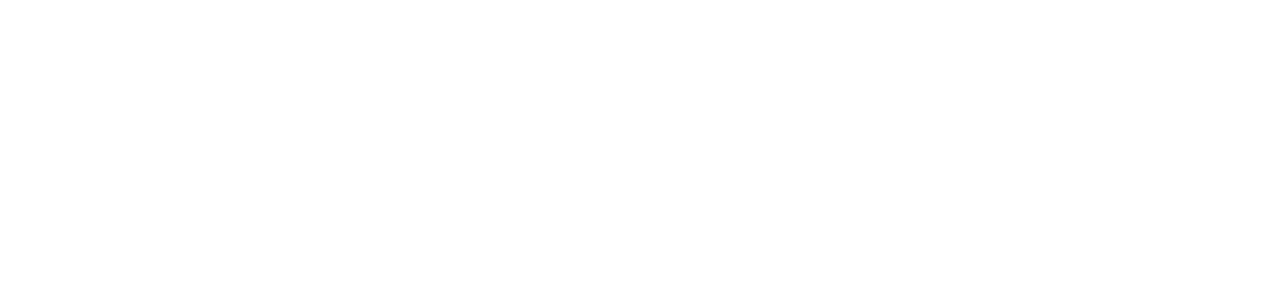
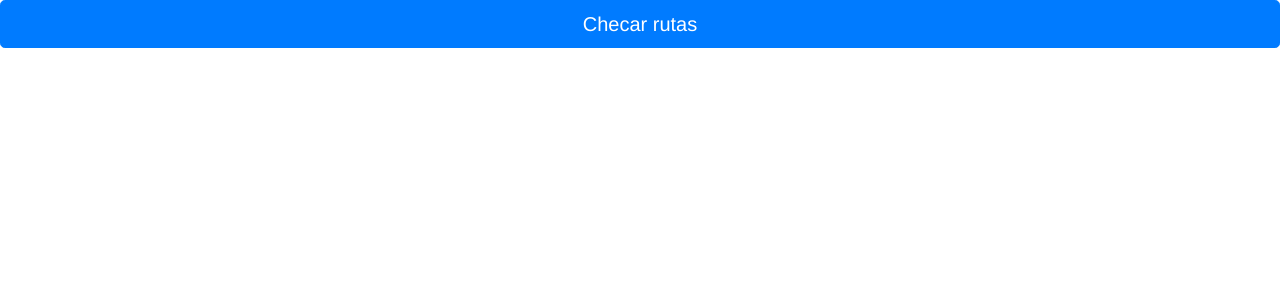
Before and after one commit to Via-Software/geRetoHack, a Vue app: page /#/rutas in a window 1280 px wide. Shown: the top 300 px of the page. Built offline with nearby package versions, Linux system fonts and the light colour scheme.

Commit message:
fixin' rutas method get

```diff
--- a/package.json
+++ b/package.json
@@ -9,6 +9,7 @@
   },
   "dependencies": {
     "axios": "^0.18.0",
+    "node-rest-client": "^3.1.0",
     "register-service-worker": "^1.0.0",
     "vue": "^2.5.17",
     "vue-router": "^3.0.1",
--- a/src/components/Header.vue
+++ b/src/components/Header.vue
@@ -1,5 +1,5 @@
 <template>
-    <nav class="navbar navbar-light" style="background-color:#ccff90;">
+    <nav class="navbar navbar-dark bg-dark">
         <a class="navbar-brand" href="#">
             <img src="/docs/4.1/assets/brand/bootstrap-solid.svg" width="30" height="30" class="d-inline-block align-top" alt="">
             Bootstrap
--- a/src/main.js
+++ b/src/main.js
@@ -6,7 +6,11 @@
 import './registerServiceWorker';
 import './assets/css/bootstrap.min.css';
 Vue.config.productionTip = false;
+import axios from 'axios';
 
+axios.defaults.baseURL = 'http://192.168.0.146:8100';
+// axios.defaults.headers.common['Authorization'] = 'fasfdsa'
+axios.defaults.headers.get['Accepts'] = 'application/json';
 new Vue({
   router,
   store,
--- a/src/views/Rutas.vue
+++ b/src/views/Rutas.vue
@@ -1,12 +1,30 @@
 <template>
     <div>
-
+        <button type="button" class="btn btn-primary btn-lg btn-block" @click.prevent="check">Checar rutas</button>
     </div>
 </template>
 
 <script>
+import axios from 'axios';
+
 export default {
     name:'Rutas',
+    methods:{
+        check(){
+            // https://jsonplaceholder.typicode.com/todos
+            // http://192.168.0.146:8080/buses
+            axios.get('/buses')
+            .then(function (response) {
+                console.log(response);
+            })
+            .catch(function (error) {
+                console.log(error);
 
+            });
+        },
+    },
+    mounted(){
+
+    }
 }
 </script>
```
Also changed, not shown: 1 other file (tests, documents, lock files or other folders).
